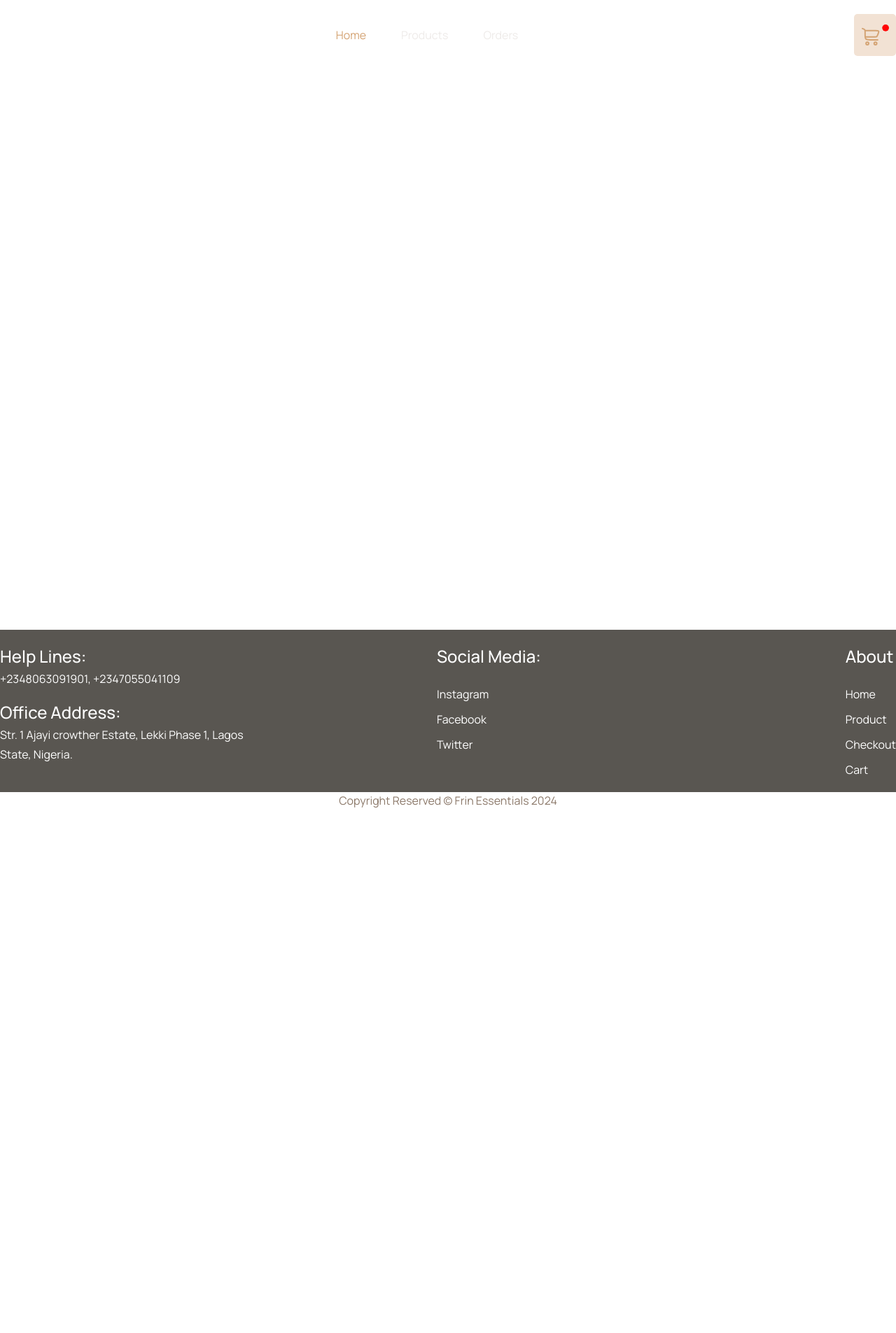
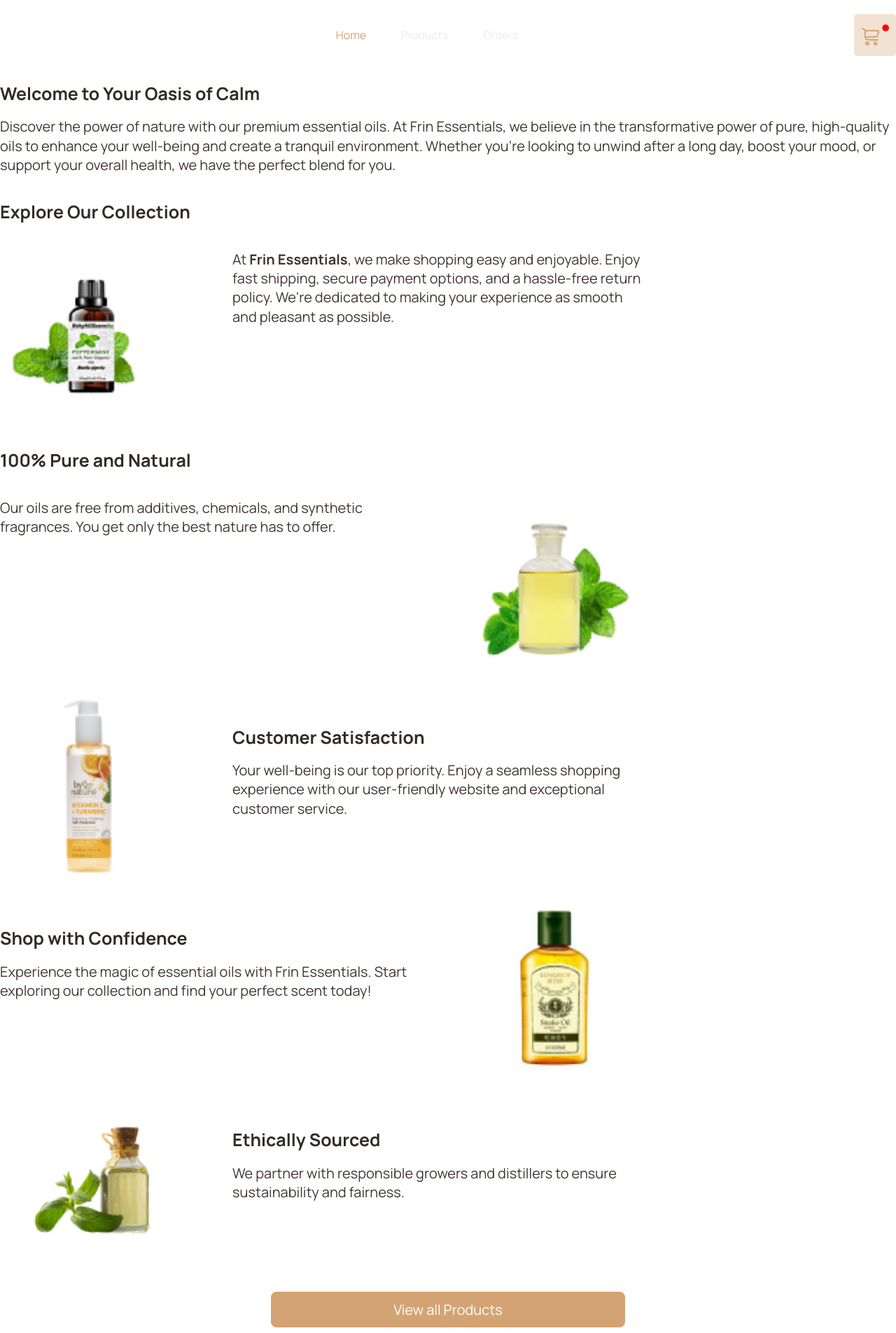
Before and after one commit to namodynamic/timbu-shop_hng, a Next.js app: page / in a window 1280 px wide. Shown: the part 235-2140 px from the top of the page at 70% size. Before the commit the page ends 1391 px from the top, so only its background shows below. Built offline with nearby package versions, Linux system fonts and the light colour scheme.

Commit message:
Implement home page

```diff
--- /dev/null
+++ b/app/cart/page.tsx
@@ -0,0 +1,6 @@
+const Cart = () => {
+  return (
+    <section className="flex min-h-screen flex-col items-center justify-between">Cart</section>
+  )
+}
+export default Cart
--- /dev/null
+++ b/app/checkout/page.tsx
@@ -0,0 +1,6 @@
+const Checkout = () => {
+  return (
+    <section className="flex min-h-screen flex-col items-center justify-between">Checkout</section>
+  )
+}
+export default Checkout
--- a/app/layout.tsx
+++ b/app/layout.tsx
@@ -8,7 +8,8 @@ const manrope = Manrope({ subsets: ["latin"] });
 
 export const metadata: Metadata = {
   title: "Timbu Cloud Shop",
-  description: "Timbu Cloud Shop",
+  description:
+    "Timbu Cloud Shop offers a seamless online shopping experience with a wide range of products and services. Enjoy secure transactions, fast delivery, and excellent customer support. Shop now and discover the convenience of Timbu Cloud Shop!",
 };
 
 export default function RootLayout({
@@ -20,11 +21,9 @@ export default function RootLayout({
     <html lang="en">
       <body>
         <Header />
-        <main className={manrope.className}>
-        {children}
-        </main>
-        <Footer/>
-        </body>
+        <main className={manrope.className}>{children}</main>
+        <Footer />
+      </body>
     </html>
   );
 }
--- a/app/page.tsx
+++ b/app/page.tsx
@@ -1,10 +1,121 @@
 import Image from "next/image";
+import Link from "next/link";
 
 export default function Home() {
   return (
-    <main className="flex min-h-screen flex-col items-center justify-between p-24">
+    <main className="flex flex-col justify-center items-center  min-h-screen wrapper">
+      <div className="flex flex-col">
+        <div>
+          <h2 className="font-manrope text-[25px] font-bold leading-[27.32px] text-left text-[#312B25]">
+            Welcome to Your Oasis of Calm
+          </h2>
+          <p className="font-manrope text-[20px] font-normal leading-[27.32px] text-left text-[#3F3730] mt-5">
+            Discover the power of nature with our premium essential oils. At
+            Frin Essentials, we believe in the transformative power of pure,
+            high-quality oils to enhance your well-being and create a tranquil
+            environment. Whether you&apos;re looking to unwind after a long day,
+            boost your mood, or support your overall health, we have the perfect
+            blend for you.
+          </p>
+        </div>
+        <h2 className="font-manrope text-[25px] font-bold leading-[27.32px] mt-10 text-left text-[#312B25]">
+          Explore Our Collection
+        </h2>
+        <div className="flex sm:gap-20 gap-10 mt-10 max-sm:flex-col">
+          <Image
+            src="/images/item5.png"
+            width={252}
+            height={249}
+            alt="avocado"
+            className=""
+          />
+          <p className="max-w-[587px] font-manrope text-[20px] font-normal leading-[27.32px] text-left text-[#3F3730]">
+            At <span className="font-bold">Frin Essentials</span>, we make
+            shopping easy and enjoyable. Enjoy fast shipping, secure payment
+            options, and a hassle-free return policy. We&apos;re dedicated to
+            making your experience as smooth and pleasant as possible.
+          </p>
+        </div>
+        <h2 className="font-manrope text-[25px] font-bold leading-[27.32px] mt-10 text-left text-[#312B25]">
+          100% Pure and Natural
+        </h2>
+        <div className="flex sm:gap-20 gap-10 mt-10 max-sm:flex-col">
+          <p className="max-w-[587px] font-manrope text-[20px] font-normal leading-[27.32px] text-left text-[#3F3730]">
+            Our oils are free from additives, chemicals, and synthetic
+            fragrances. You get only the best nature has to offer.
+          </p>
+          <Image
+            src="/images/item12.png"
+            width={252}
+            height={249}
+            alt="avocado"
+            className=""
+          />
+        </div>
+        <div className="flex sm:gap-20 gap-10 mt-10 max-sm:flex-col-reverse">
+          <Image
+            src="/images/item11.png"
+            width={252}
+            height={249}
+            alt="avocado"
+            className=""
+          />
+          <div className="flex flex-col">
+            <h2 className="font-manrope text-[25px] font-bold leading-[27.32px] mt-10 text-left text-[#312B25]">
+              Customer Satisfaction
+            </h2>
+            <p className="max-w-[587px] mt-5 font-manrope text-[20px] font-normal leading-[27.32px] text-left text-[#3F3730]">
+              Your well-being is our top priority. Enjoy a seamless shopping
+              experience with our user-friendly website and exceptional customer
+              service.
+            </p>
+          </div>
+        </div>
+        <div className="flex sm:gap-20 gap-10 mt-10 max-sm:flex-col">
+          <div className="flex flex-col">
+            <h2 className="font-manrope text-[25px] font-bold leading-[27.32px] mt-10 text-left text-[#312B25]">
+              Shop with Confidence
+            </h2>
+            <p className="max-w-[587px] mt-5 font-manrope text-[20px] font-normal leading-[27.32px] text-left text-[#3F3730]">
+              Experience the magic of essential oils with Frin Essentials. Start
+              exploring our collection and find your perfect scent today!{" "}
+            </p>
+          </div>
+          <Image
+            src="/images/item13.png"
+            width={252}
+            height={249}
+            alt="avocado"
+            className=""
+          />
+        </div>
 
-
+        <div className="flex sm:gap-20 gap-10 mt-10 max-sm:flex-col-reverse">
+          <Image
+            src="/images/item6.png"
+            width={252}
+            height={249}
+            alt="avocado"
+            className=""
+          />
+          <div className="flex flex-col">
+            <h2 className="font-manrope text-[25px] font-bold leading-[27.32px] mt-10 text-left text-[#312B25]">
+              Ethically Sourced{" "}
+            </h2>
+            <p className="max-w-[587px] mt-5 font-manrope text-[20px] font-normal leading-[27.32px] text-left text-[#3F3730]">
+              We partner with responsible growers and distillers to ensure
+              sustainability and fairness.
+            </p>
+          </div>
+        </div>
+        <div></div>
+      </div>
+      <Link
+        href="/products"
+        className="bg-[#D4A373] rounded-[8px] hover:bg-[#ebc6a1] text-white font-manrope text-[20px]  font-normal leading-[27.32px] text-center w-full sm:w-[506px] px-10 py-3 mt-20"
+      >
+        View all Products{" "}
+      </Link>
     </main>
   );
 }
--- a/components/Footer.tsx
+++ b/components/Footer.tsx
@@ -1,3 +1,4 @@
+import Link from "next/link";
 import { footerLinks } from "../constants";
 
 const Footer = () => {
@@ -36,9 +37,9 @@ const Footer = () => {
                     {section.links.map((link) => (
                       <li
                         key={link.name}
-                        className="mt-3 text-white-400 font-montserrat text-white text-base leading-normal hover:text-slate-gray cursor-pointer"
+                        className="mt-3 text-white-400 font-montserrat text-white hover:text-[#D4A373] text-base leading-normal hover:text-slate-gray cursor-pointer"
                       >
-                        <a href="#">{link.name}</a>
+                        <Link href={link.link}>{link.name}</Link>
                       </li>
                     ))}
                   </ul>
--- a/components/Header.tsx
+++ b/components/Header.tsx
@@ -2,6 +2,7 @@
 
 import { navLinks } from "@/constants";
 import Image from "next/image";
+import Link from "next/link";
 import { usePathname, useRouter } from "next/navigation";
 
 const Header = () => {
@@ -64,7 +65,7 @@ const Header = () => {
               );
             })}
           </ul>
-          <div className=" bg-[#F2E2D4] rounded-[5px] h-[60px] w-[60px] flex items-center justify-center">
+          <Link className=" bg-[#F2E2D4] hover:bg-[#F2E2D4]/50 rounded-[5px] h-[60px] w-[60px] flex items-center justify-center" href="/cart">
             <Image
               src="/icons/cart.svg"
               width={39}
@@ -72,7 +73,7 @@ const Header = () => {
               alt="cart"
               className="cursor-pointer"
             />
-          </div>
+          </Link>
         </div>
       </section>
     </>
--- a/constants/index.ts
+++ b/constants/index.ts
@@ -108,9 +108,9 @@ export const footerLinks = [
   {
     title: "Social Media:",
     links: [
-      { name: "Instagram", link: "/" },
-      { name: "Facebook", link: "/" },
-      { name: "Twitter", link: "/" },
+      { name: "Instagram", link: "www.instagram.com" },
+      { name: "Facebook", link: "www.facebook.com" },
+      { name: "Twitter", link: "www.twitter.com" },
 
     ],
   },
@@ -118,9 +118,9 @@ export const footerLinks = [
     title: "About",
     links: [
       { name: "Home", link: "/" },
-      { name: "Product", link: "/" },
-      { name: "Checkout", link: "/" },
-      { name: "Cart", link: "/" },
+      { name: "Products", link: "/products" },
+      { name: "Checkout", link: "/checkout" },
+      { name: "Cart", link: "/cart" },
     ],
   },
 
```
